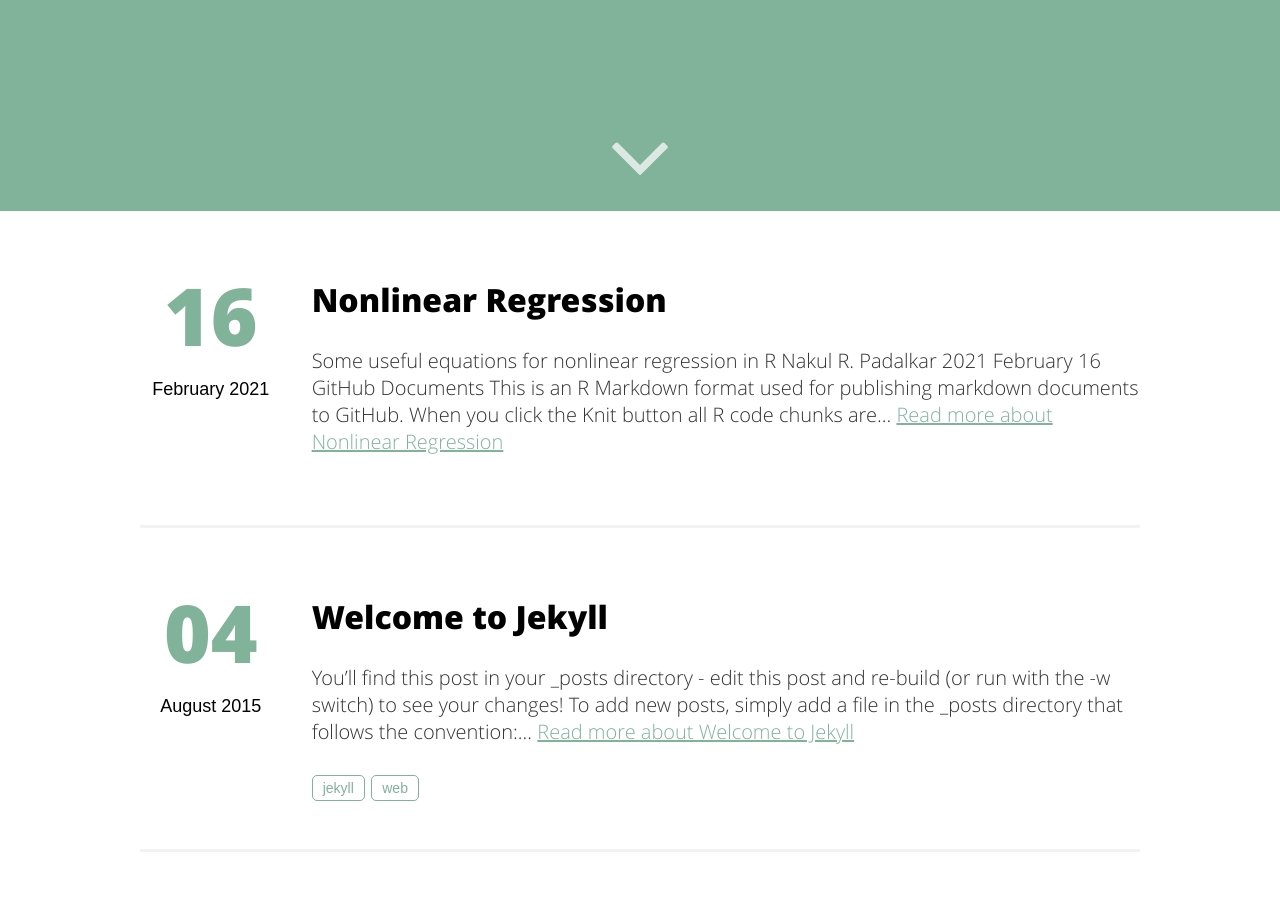
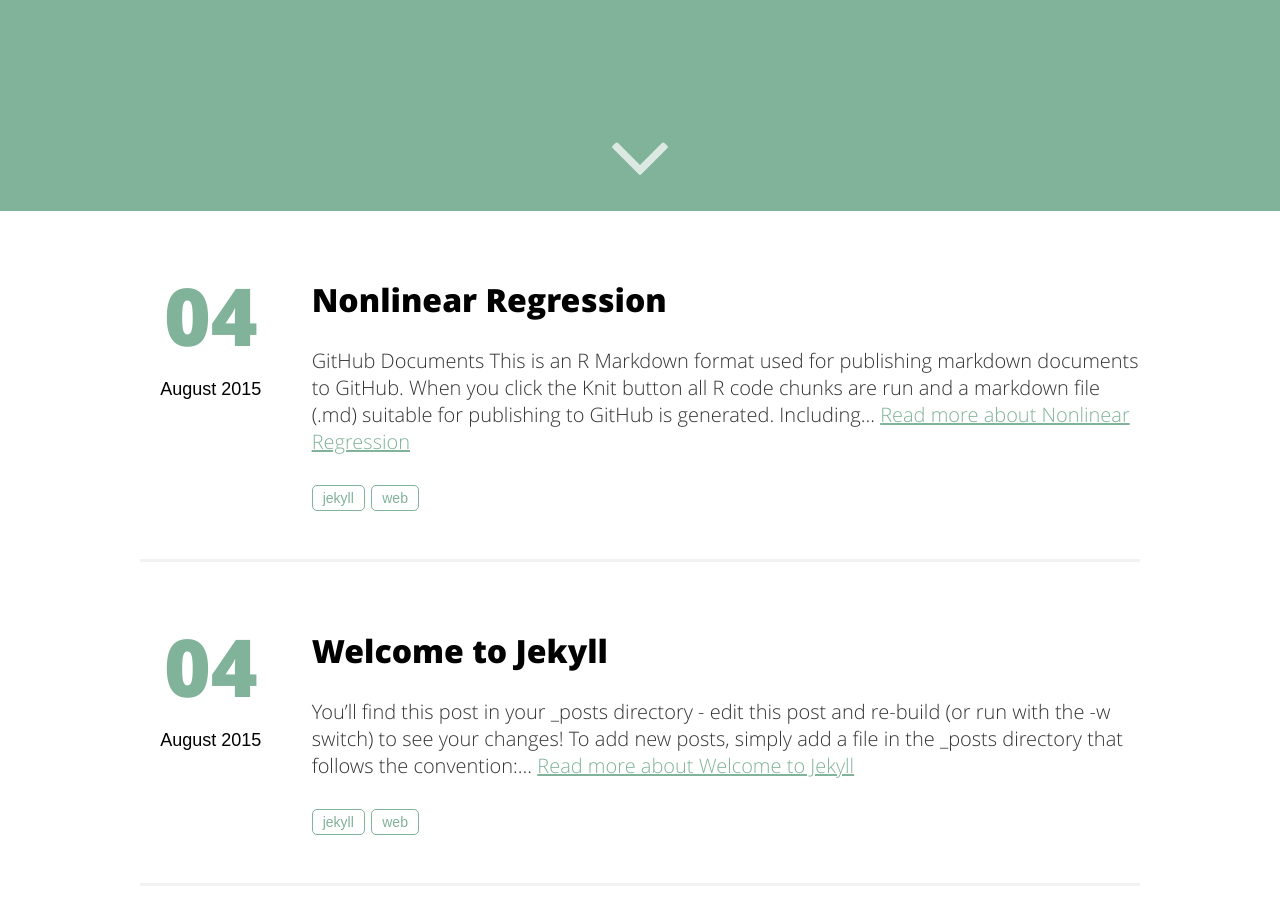
Before and after one commit to nakulpadalkar/nakulpadalkar.github.io, a Jekyll site: the page built from index.html, in a window 1280 px wide and 900 px high, scrolled down 689 px. Built offline with Jekyll 4.4.1, drawn with Linux system fonts in a browser that asks for light colours.

Commit message:
Regressionpost
regression file update

```diff
--- a/_posts/2021-02-16-nonlinear-regression.md
+++ b/_posts/2021-02-16-nonlinear-regression.md
@@ -1,7 +1,16 @@
-Some useful equations for nonlinear regression in R
-================
-Nakul R. Padalkar
-2021 February 16
+---
+layout: post
+title: "Nonlinear Regression"
+date: 2015-08-04 03:21:35
+image: '/assets/img/'
+description: 'Put your description here.'
+tags:
+- jekyll
+- web
+categories:
+- Jekyll is awesome
+twitter_text: 'Put your twitter description here.'
+---
 
 ## GitHub Documents
 
@@ -29,7 +38,7 @@ summary(cars)
 
 You can also embed plots, for example:
 
-![](Nonlinear-Regression_files/figure-gfm/pressure-1.png)<!-- -->
+![](pressure-1.png)<!-- -->
 
 Note that the `echo = FALSE` parameter was added to the code chunk to
 prevent printing of the R code that generated the plot.
```
Also changed, not shown: assets/img/pressure-1.png (added).
